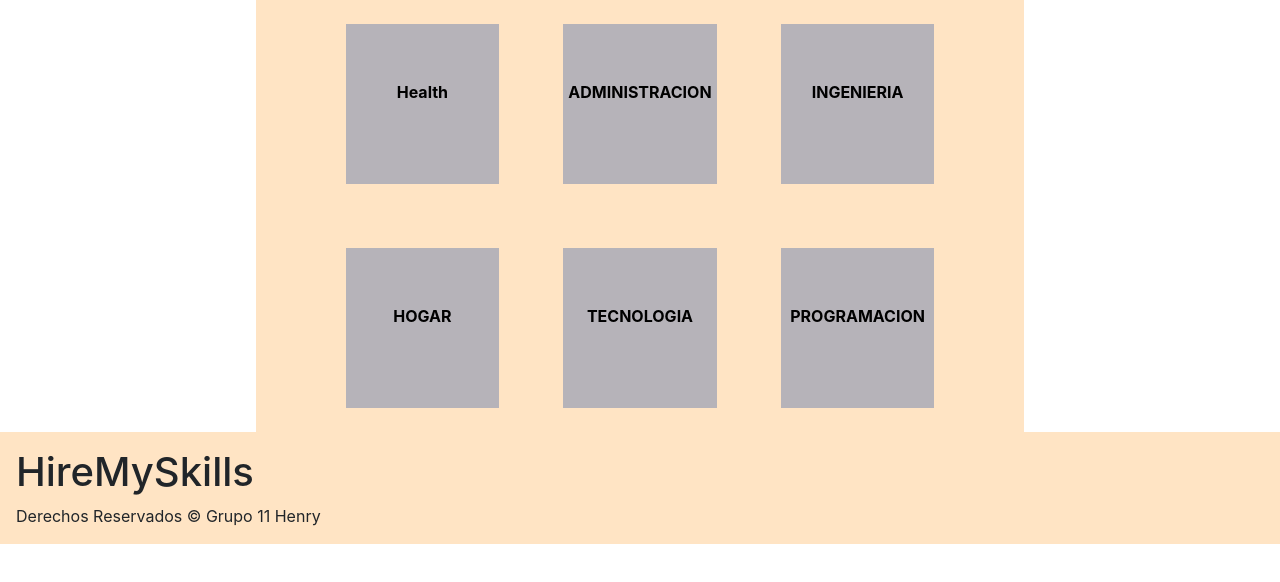
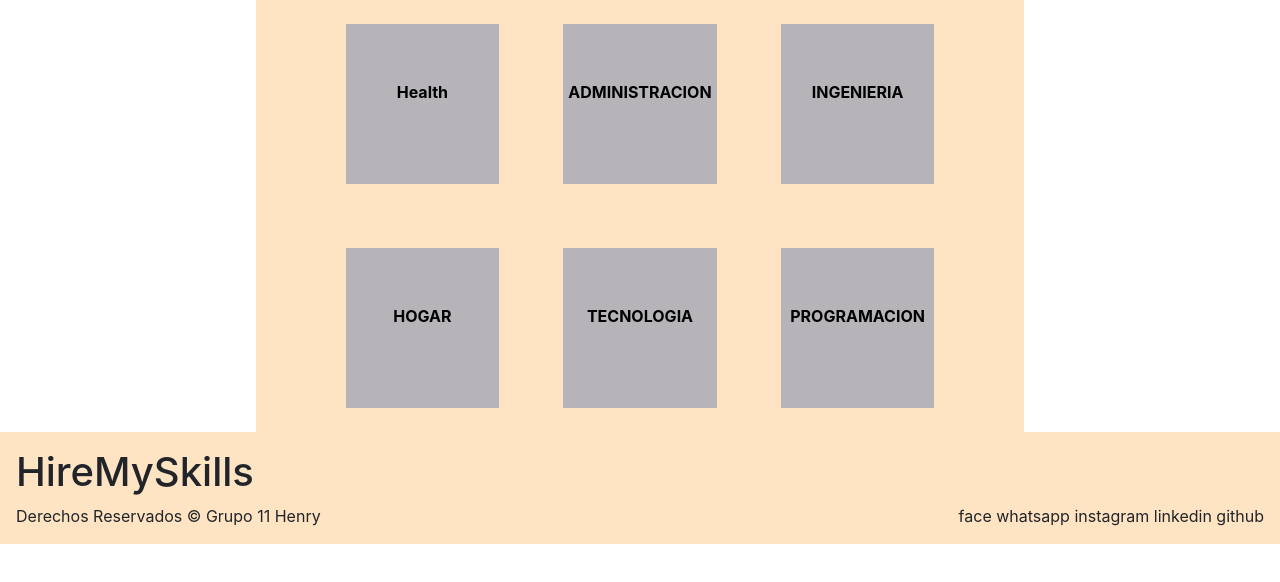
Before and after one commit to sergioare/PF-HireMySkills, a React (Create React App) app in the folder client/: page /home in a window 1280 px wide. Shown: the top 582 px of the page. Built offline with nearby package versions, Linux system fonts and the light colour scheme.

Commit message:
cambios en category

```diff
--- a/client/package.json
+++ b/client/package.json
@@ -3,10 +3,6 @@
   "version": "0.1.0",
   "private": true,
   "dependencies": {
-    "@fortawesome/fontawesome-svg-core": "^6.2.1",
-    "@fortawesome/free-regular-svg-icons": "^6.2.1",
-    "@fortawesome/free-solid-svg-icons": "^6.2.1",
-    "@fortawesome/react-fontawesome": "^0.2.0",
     "@testing-library/jest-dom": "^5.16.5",
     "@testing-library/react": "^13.4.0",
     "@testing-library/user-event": "^13.5.0",
--- a/client/src/components/Footer/Footer.js
+++ b/client/src/components/Footer/Footer.js
@@ -1,18 +1,11 @@
 import React from "react";
 import s from "../Footer/Footer.module.css";
-import { FontAwesomeIcon } from "@fortawesome/react-fontawesome";
 
 const Footer = () => {
   return (
     <div className={s.Footer}>
       <h1 className={s.fooLogo}>HireMySkills</h1>
-      <div className={s.fooIcon}>
-        <FontAwesomeIcon icon="fa-brands fa-facebook" />
-        <FontAwesomeIcon icon="fa-brands fa-twitter" />
-        <FontAwesomeIcon icon="fa-brands fa-instagram" />
-        <FontAwesomeIcon icon="fa-brands fa-linkedin" />
-        <FontAwesomeIcon icon="fa-brands fa-github" />
-      </div>
+      <div className={s.fooIcon}>face whatsapp instagram linkedin github</div>
       <div className={s.fooDerch}>Derechos Reservados © Grupo 11 Henry</div>
     </div>
   );
```
